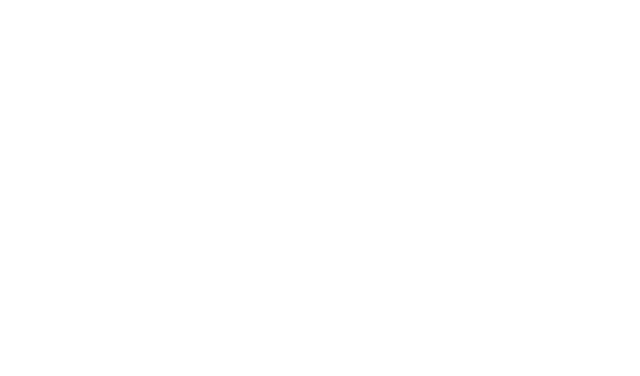
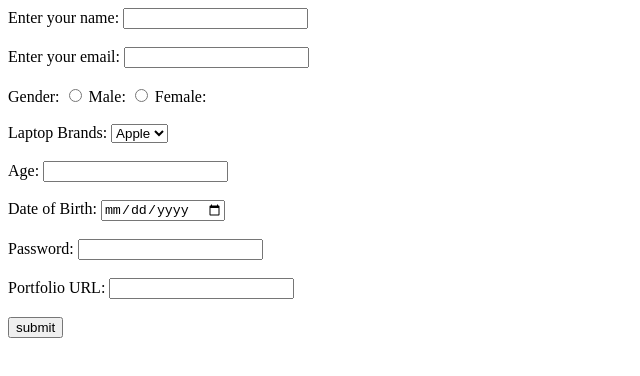
Before and after one commit to acciojob/job-app-form-Tazh-nik, a website: page main.html in a window 1280 px wide. Shown: the whole page, without its empty margins (0-640 px from the left). Drawn offline with Linux system fonts and the light colour scheme.

Commit message:
created a submission

```diff
--- a/main.html
+++ b/main.html
@@ -7,6 +7,41 @@
 </head>
 
 <body>
+	<form>
+
+		<label for="name">Enter your name:</label>
+		<input type="text" name="uname" id="name" required>
+		<br><br>
+		<label for="email">Enter your email:</label>
+		<input type="text" name="ename" id="email" required>
+		<br><br>
+		<label>Gender:</label>
+
+		<input type="radio" name="gender" required>
+		<label for="gender">Male:</label>
+		<input type="radio" name="gender" required>
+		<label for="gender">Female:</label>
+		<br><br>
+		<label for="laptop">Laptop Brands:</label>
+		<select id="laptop" name="brands">
+			<option value="Apple">Apple</option>
+			<option value="Asus">Asus</option>
+			<option value="HP">HP</option>
+			</select><br><br>
+		<label for="age">Age:</label>
+		<input type="number" name="dob" id="age" required><br><br>
+		<label for="dob">Date of Birth:</label>
+		<input type="date" name="dob" id="dob" required><br><br>
+		<label for="password">Password:</label>
+		<input type="password" name="portfolio" id="password" required><br><br>
+		<label for="url">Portfolio URL:</label>
+		<input type="url" name="portfolio" id="portfolio" required><br><br>
+		<button type="button">submit</button>
+
+
+
+
+	</form>
 	<!-- the entire body must be written by student -->
     <script type="text/javascript" src="./script.js">
 </script>
```
